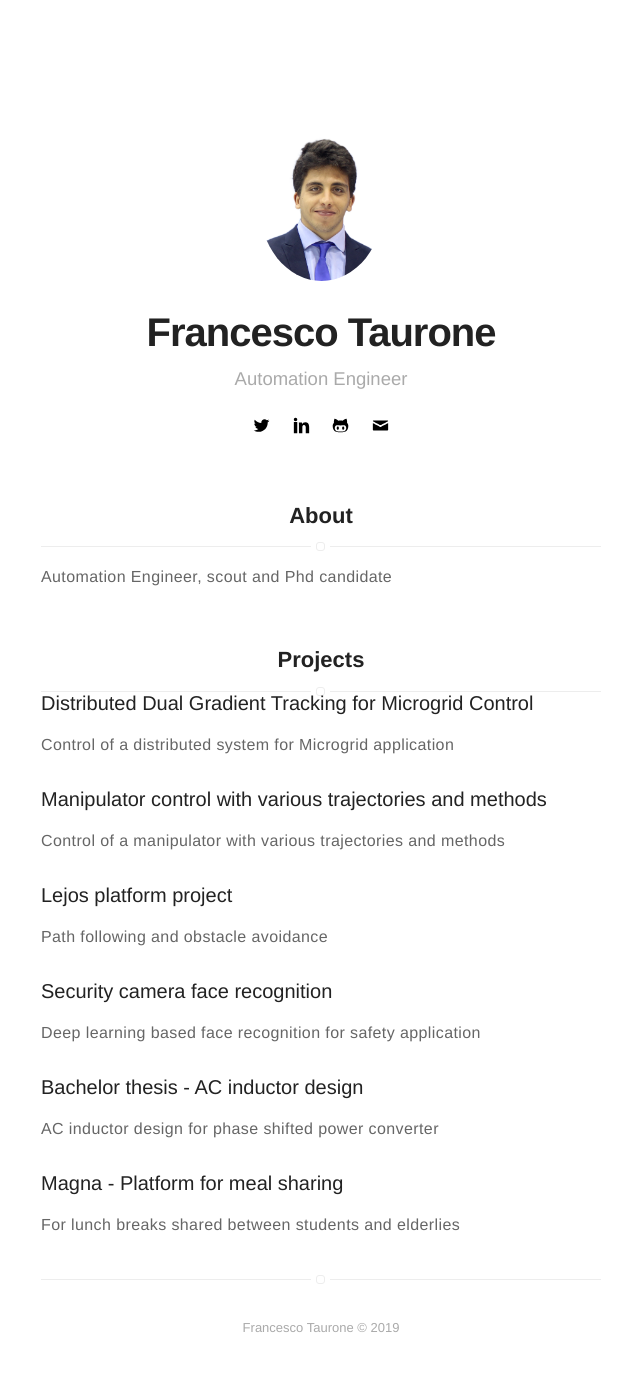
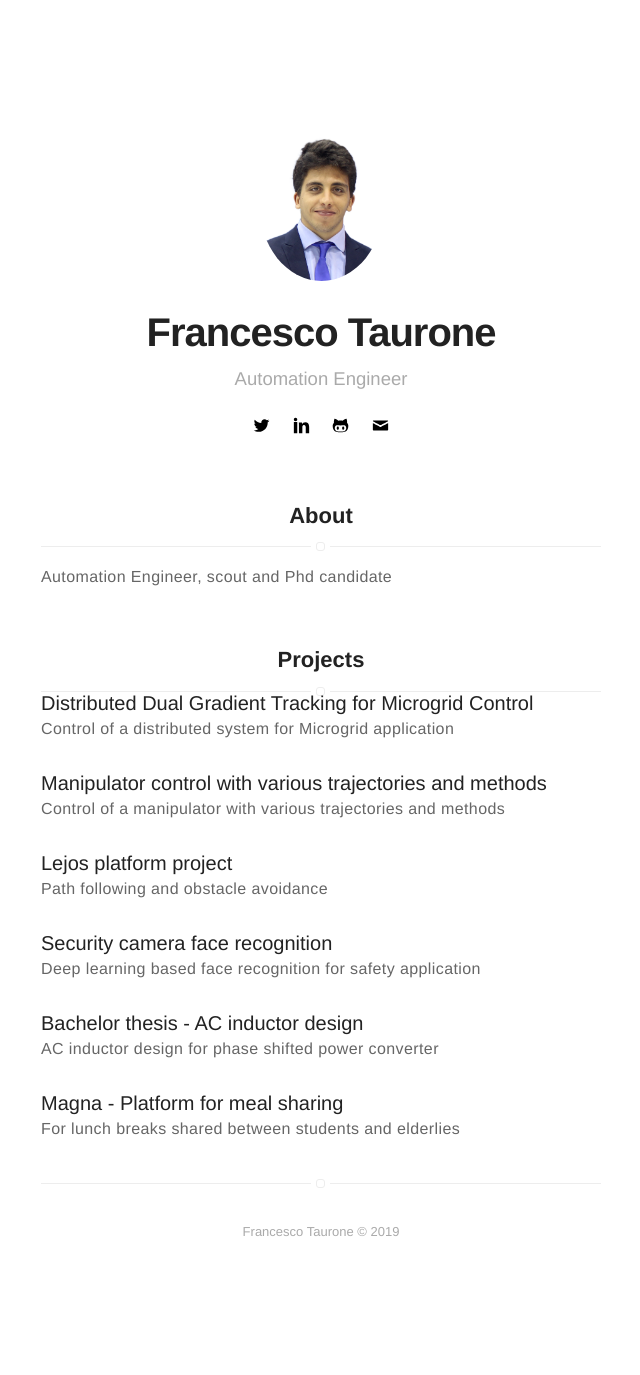
Before and after one commit to francescotaurone/francescotaurone.github.io, a Jekyll site: the page built from index.html, in a window 1280 px wide. Shown: the whole page, without its empty margins (319-959 px from the left). Built offline with Jekyll 4.4.1, drawn with Linux system fonts in a browser that asks for light colours; after the commit the page ends 1279 px from its top, so only the background shows below that.

Commit message:
Update home.sass

```diff
--- a/_sass/pages/home.sass
+++ b/_sass/pages/home.sass
@@ -39,7 +39,7 @@
         font-weight: 500
         transition: all ease-in-out .2s
     > .item > .description
-        margin-up: 0px
+        margin-top: 0px
         margin-bottom: 30px
 
     > .item:hover > .url > .title
```
